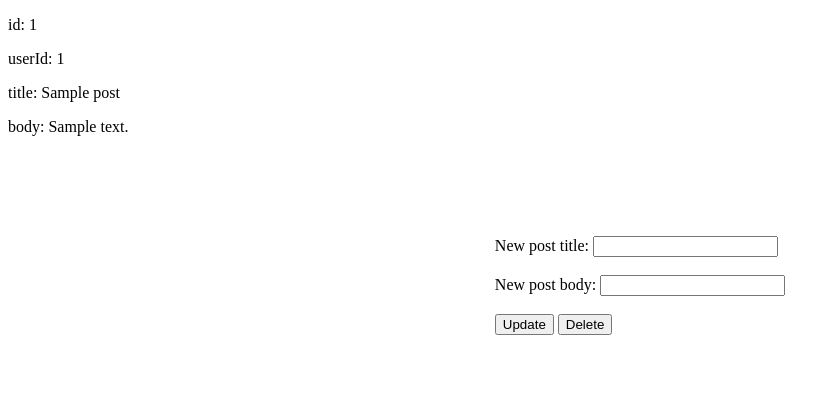
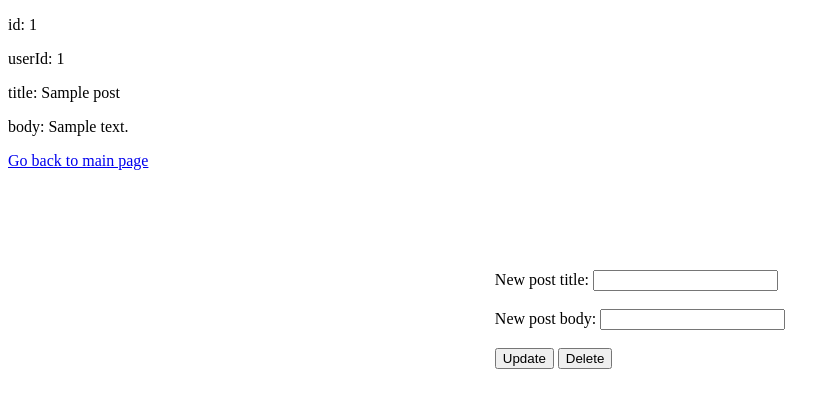
Before and after one commit to lainczlukas/interview, a Django app: page /post/1 in a window 1280 px wide. Shown: the top 408 px of the page, without its empty margins (0-840 px from the left). Run offline with Django 4.2, Linux system fonts and the light colour scheme; tables that the repository leaves empty hold one stand-in row (values such as "Sample post").

Commit message:
added update functionality

```diff
--- a/main/templates/main/post.html
+++ b/main/templates/main/post.html
@@ -15,6 +15,8 @@
 </div>
 {% endif %}
 
+<a href="/">Go back to main page</a>
+
 <div style="display: flex; justify-content: space-around; align-items: center; margin-top: 100px;">
     <form action="/post/{{post.id}}" method="post">
         {% csrf_token %}
--- a/main/views.py
+++ b/main/views.py
@@ -1,6 +1,7 @@
 from django.views.generic import View
 from django.shortcuts import render, redirect
 from django.contrib import messages
+from django.http import HttpResponse
 import requests
 
 
@@ -36,9 +37,9 @@ class MyHome(View):
                 messages.error(request, "No posts with such userId")
                 return redirect('/')
 
-            return render(request, 'main/home.html', {'posts':posts})
+            return render(request, 'main/home.html', {'posts':posts})\
 
-        return redirect('/')
+        return HttpResponse("Incorrect post request to homepage")
 
 
 class MyPost(View):
@@ -56,6 +57,10 @@ class MyPost(View):
             return redirect('/')
 
         elif request.POST['type'] == 'update':
-            pass
+            post = Post.objects.get(id=postId)
+            post.title = request.POST['title']
+            post.body = request.POST['body']
+            post.save()
+            return render(request, 'main/post.html', {'post': post})
 
-        return redirect('/')
+        return HttpResponse("Incorrect post request to page/id view")
```
